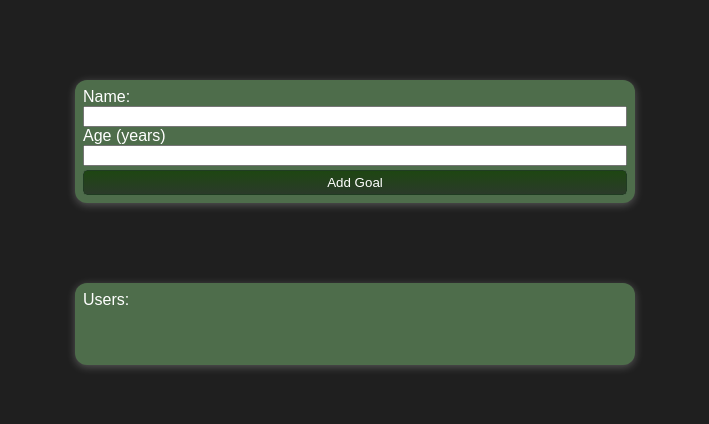
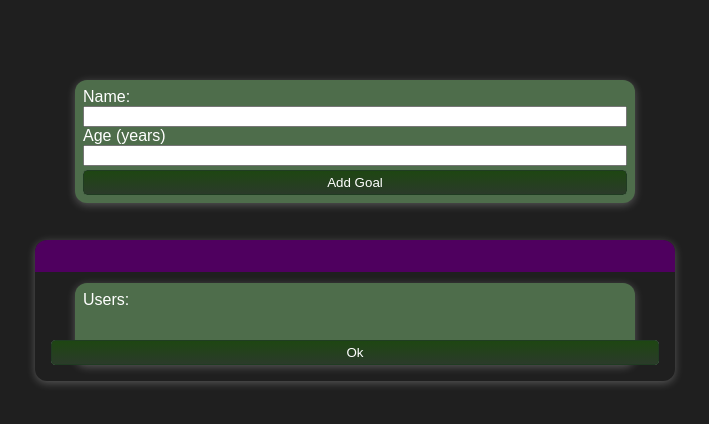
Before and after one commit to ddeveloper72/react-practice-project, a React (Create React App) app: page / in a window 1280 px wide. Shown: the top 424 px of the page, without its empty margins (285-994 px from the left). Built offline with nearby package versions, Linux system fonts and the light colour scheme; the HTML template or start-up script is replaced by a standard one.

Commit message:
added inport for error modal

```diff
--- a/src/components/Users/AddUsers.js
+++ b/src/components/Users/AddUsers.js
@@ -2,6 +2,7 @@ import React, { useState } from "react";
 import Card from "../UI/Card";
 import Button from "../UI/Button";
 import Styles from './AddUsers.module.css';
+import ErrorModal from "../UI/ErrorModal";
 
 const AddUser = props => {
     // define constants for state items
@@ -38,6 +39,8 @@ const AddUser = props => {
     };
 
     return (
+        <div>
+            <ErrorModal />
             <Card className={`${Styles['name-card']}`}>
                 <form onSubmit={AddUserHandler}>
                     <label htmlFor="name">Name:</label>
@@ -47,7 +50,9 @@ const AddUser = props => {
                     <Button type="submit">Add Goal</Button>
                 </form>
             </Card>
+        </div>
     );
+
 };
 
 export default AddUser;
```
Lines whose indentation alone changed are shown as unchanged.
